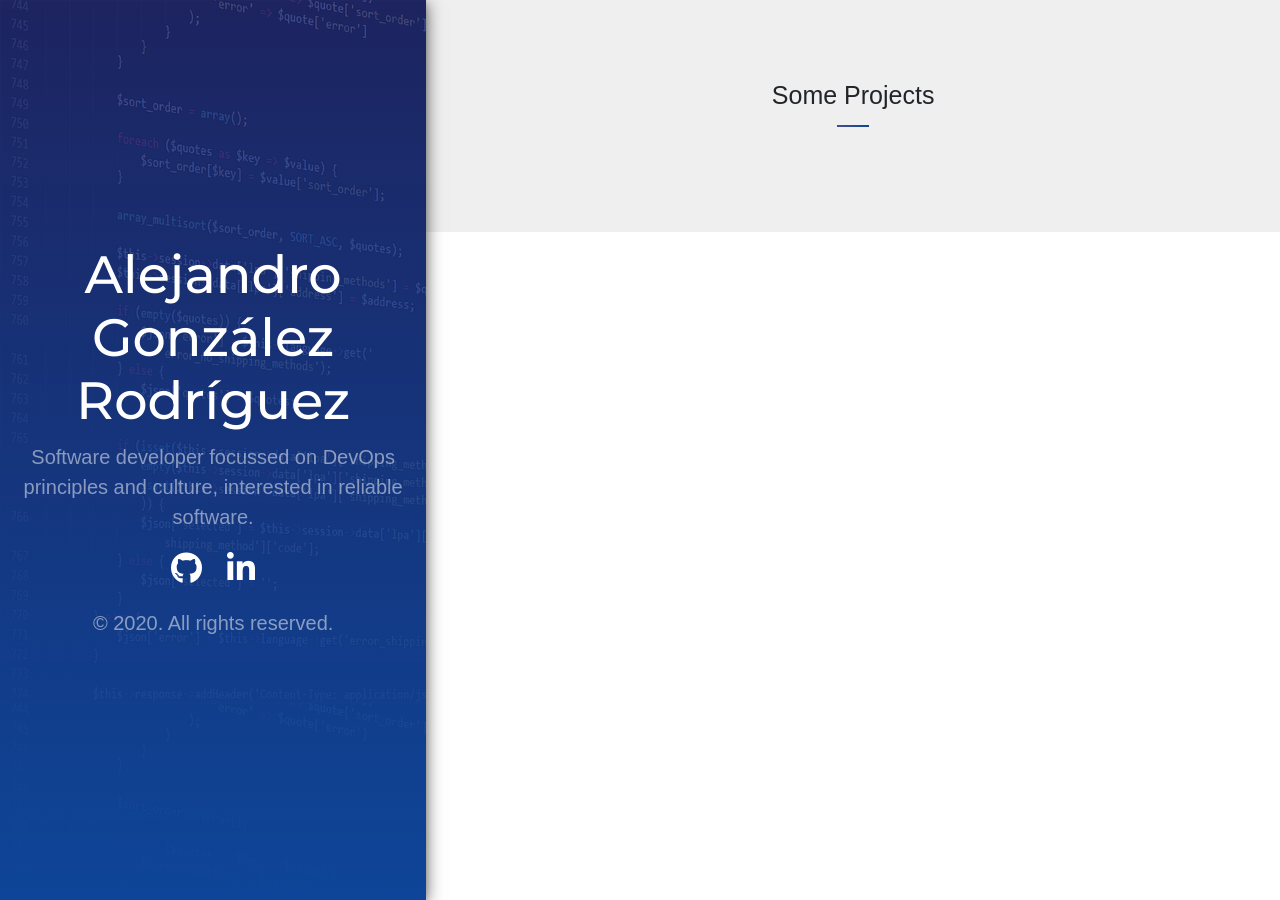
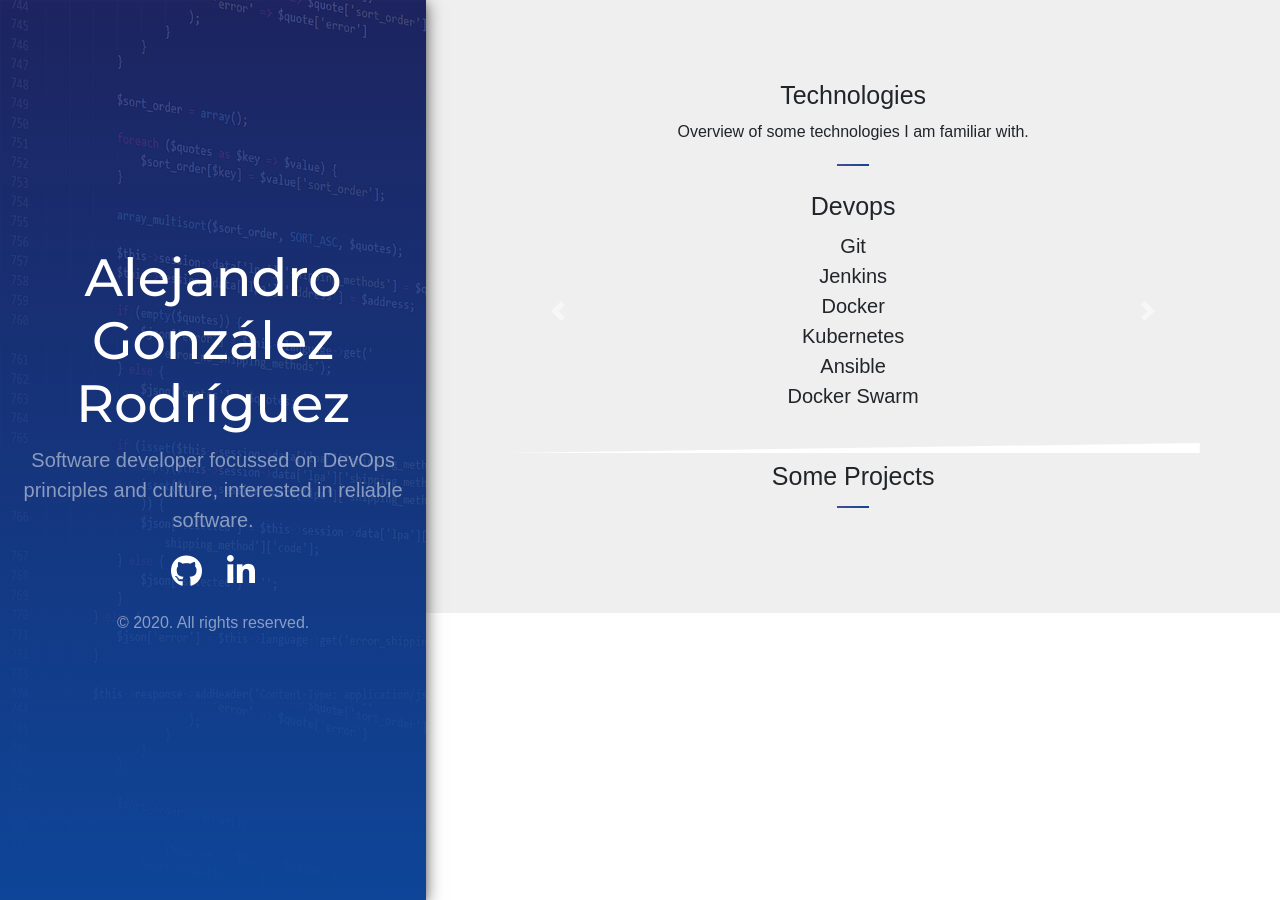
Before and after one commit to AlejandroGonzalR/alejandrogonzalr.github.io, a Jekyll site: the page built from index.html, in a window 1280 px wide. Built offline with Jekyll 4.4.1, drawn with Linux system fonts in a browser that asks for light colours; nearby versions of some CDN libraries.

Commit message:
Add Tech stack

```diff
--- a/_includes/head.html
+++ b/_includes/head.html
@@ -14,13 +14,16 @@
     {% endif %}
   </title>
 
-  <!-- CSS -->
+  <link rel="shortcut icon" href="{{ site.baseurl }}public/favicon.ico">
   <link rel="stylesheet" href="{{ site.baseurl }}css/main.css">
-  <link rel="stylesheet" href="https://stackpath.bootstrapcdn.com/bootstrap/4.4.1/css/bootstrap.min.css" integrity="sha384-Vkoo8x4CGsO3+Hhxv8T/Q5PaXtkKtu6ug5TOeNV6gBiFeWPGFN9MuhOf23Q9Ifjh" crossorigin="anonymous">
+  <link rel="stylesheet" href="https://maxcdn.bootstrapcdn.com/bootstrap/4.0.0/css/bootstrap.min.css" integrity="sha384-Gn5384xqQ1aoWXA+058RXPxPg6fy4IWvTNh0E263XmFcJlSAwiGgFAW/dAiS6JXm" crossorigin="anonymous">
   <link rel="stylesheet" href="https://fonts.googleapis.com/css2?family=Montserrat:wght@500&Source+Sans+Pro:wght@300&display=swap">
 
-  <link rel="shortcut icon" href="{{ site.baseurl }}public/favicon.ico">
   <script src="https://use.fontawesome.com/1867aaad56.js"></script>
   <script src="https://cdn.jsdelivr.net/npm/axios/dist/axios.min.js"></script>
   <script src="{{ site.baseurl }}assets/js/main.js"></script>
+
+  <script src="https://code.jquery.com/jquery-3.2.1.slim.min.js" integrity="sha384-KJ3o2DKtIkvYIK3UENzmM7KCkRr/rE9/Qpg6aAZGJwFDMVNA/GpGFF93hXpG5KkN" crossorigin="anonymous"></script>
+  <script src="https://cdnjs.cloudflare.com/ajax/libs/popper.js/1.12.9/umd/popper.min.js" integrity="sha384-ApNbgh9B+Y1QKtv3Rn7W3mgPxhU9K/ScQsAP7hUibX39j7fakFPskvXusvfa0b4Q" crossorigin="anonymous"></script>
+  <script src="https://maxcdn.bootstrapcdn.com/bootstrap/4.0.0/js/bootstrap.min.js" integrity="sha384-JZR6Spejh4U02d8jOt6vLEHfe/JQGiRRSQQxSfFWpi1MquVdAyjUar5+76PVCmYl" crossorigin="anonymous"></script>
 </head>
--- a/_sass/cards.scss
+++ b/_sass/cards.scss
@@ -23,7 +23,7 @@
 
             p {
                 color: rgba($color: #000000, $alpha: 0.75);
-                font-size: 16px;
+                // font-size: 16px;
                 margin-top: 0.625rem;
             }
 
@@ -44,7 +44,6 @@
         }
     }
 }
-
 @media screen and (min-width: 58em) {
     #projects {
         .card {
@@ -52,7 +51,6 @@
         }
     }
 }
-
 @media screen and (min-width: 68em) {
     #projects {
         .card {
--- a/_sass/layout.scss
+++ b/_sass/layout.scss
@@ -16,6 +16,10 @@ body {
       -ms-text-size-adjust: 100%;
 }
 
+p {
+  font-size: 16px;
+}
+
 hr.separator {
   border: 0;
   width: 1.625rem;
@@ -24,11 +28,17 @@ hr.separator {
   background-image: linear-gradient(90deg, rgba(29, 38, 113, 0.8), #0e4598);
 }
 
+svg {
+  bottom: 0;
+  width: 100%;
+  height: 10px; // 10vw;
+  /* set height to pixels if you want angle to change with screen width */
+}
+
 #aside {
   text-align: center;
   padding: 2rem 1rem;
-  color: rgba(255,255,255,.5);
-  // background-color: #0e4598;
+  color: rgba($color: #fff, $alpha: 0.5);
   background: linear-gradient(rgba(29, 38, 113, 0.8), #0e4598), url("/assets/images/sidebar-background.png");
   box-shadow: 0 3px 6px rgba(0,0,0,0.16), 0 3px 16px rgba(0,0,0,0.63);
 
@@ -75,8 +85,6 @@ hr.separator {
   padding: 4rem 2rem;
 }
 
-/*** MEDIA QUERIES ***/
-
 @media screen and (min-width: 38em) {
   html {
     font-size: 20px;
--- a/assets/js/main.js
+++ b/assets/js/main.js
@@ -1,8 +1,12 @@
 (function () {
     axios
-        .get('https://api.github.com/users/alejandrogonzalr/repos')
+        .get('https://api.github.com/users/alejandrogonzalr/repos', {
+            params: {
+                sort: 'pushed'
+            }
+          })
         .then(response => {
-            // console.log(response.data);
+            console.log(response.data);
             appendProjects(response.data);
         })
         .catch(err => {
@@ -12,8 +16,6 @@
 
 function appendProjects(projects) {
     const projectsArea = document.getElementById('projects');
-
-    projects.sort(sortByDate);
 
     projects.forEach(project => {
         if (!project.fork && project.name !== 'alejandrogonzalr.github.io') {
@@ -46,7 +48,3 @@ function normalizeName(name) {
 
     return name;
 }
-
-function sortByDate(a, b) {
-    return new Date(b.pushed_at).getTime() - new Date(a.pushed_at).getTime();
-}
--- a/index.html
+++ b/index.html
@@ -3,6 +3,45 @@ layout: default
 title: Home
 ---
 
-<h5 class="text-center">Some Projects</h5>
-<hr class="separator">
-<div id="projects" class="row"></div>
+<section class="text-center">
+    <section id="techs-area">
+        <h5>Technologies</h5>
+        <p>Overview of some technologies I am familiar with.</p>
+        <hr class="separator">
+
+        <div id="stack" class="carousel slide" data-ride="carousel">
+            <div class="carousel-inner">
+                {% for area in site.data.stack %}
+                <div class="carousel-item {% if area.title == "Devops" %} active {% endif %}">
+                    <h5>{{ area.title }}</h5>
+                    <ul>
+                        {% for tech in area.technologies %}
+                        <li>{{ tech.title }}</li>
+                        {% endfor %}
+                    </ul>
+                </div>
+                {% endfor %}
+            </div>
+
+            <!-- Slider controls -->
+            <a class="carousel-control-prev" href="#stack" role="button" data-slide="prev">
+                <span class="carousel-control-prev-icon" aria-hidden="true"></span>
+                <span class="sr-only">Previous</span>
+            </a>
+            <a class="carousel-control-next" href="#stack" role="button" data-slide="next">
+                <span class="carousel-control-next-icon" aria-hidden="true"></span>
+                <span class="sr-only">Next</span>
+            </a>
+        </div>
+
+        <svg xmlns="http://www.w3.org/2000/svg" viewBox="0 0 100 100" preserveAspectRatio="none">
+            <polygon fill="white" points="0,100 100,0 100,100"/>
+        </svg>
+    </section>
+
+    <section id="projects-area">
+        <h5>Some Projects</h5>
+        <hr class="separator">
+        <div id="projects" class="row"></div>
+    </section>
+</section>
```
Also changed, not shown: _data/stack.yml (added, +23 -0 lines).
